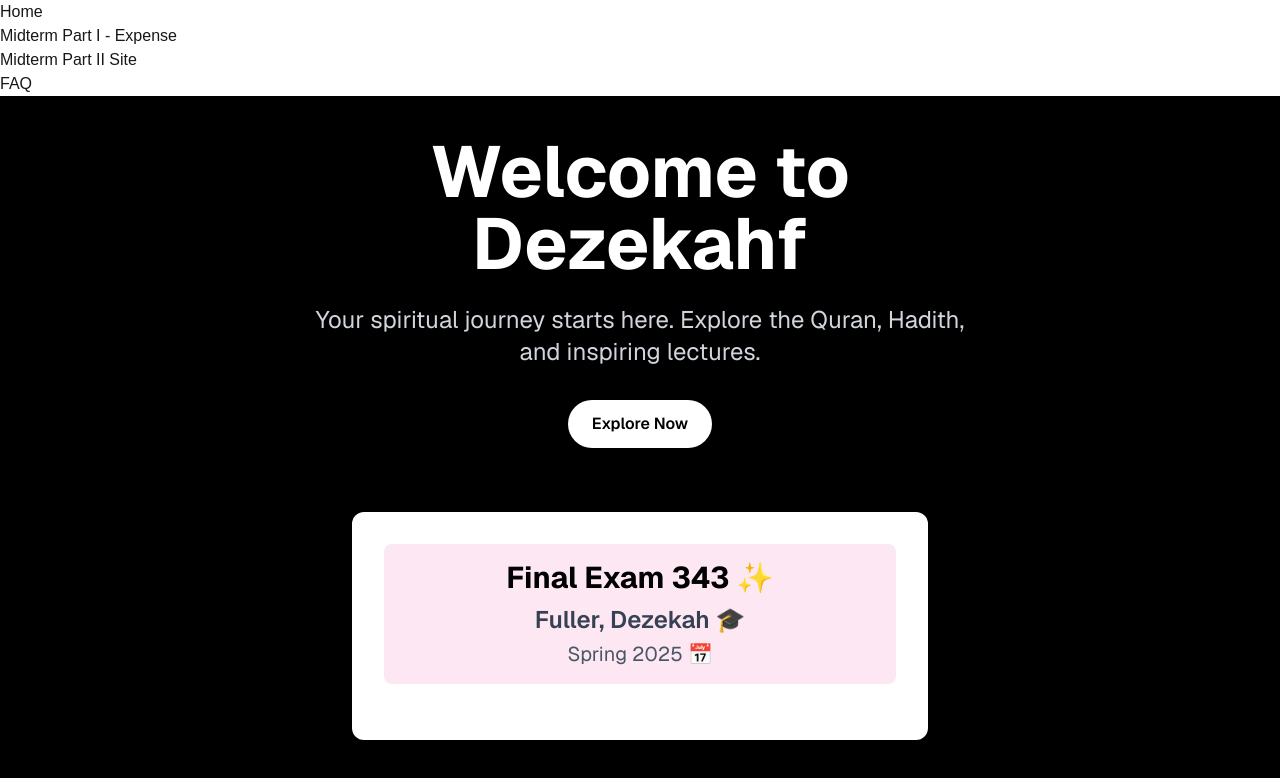
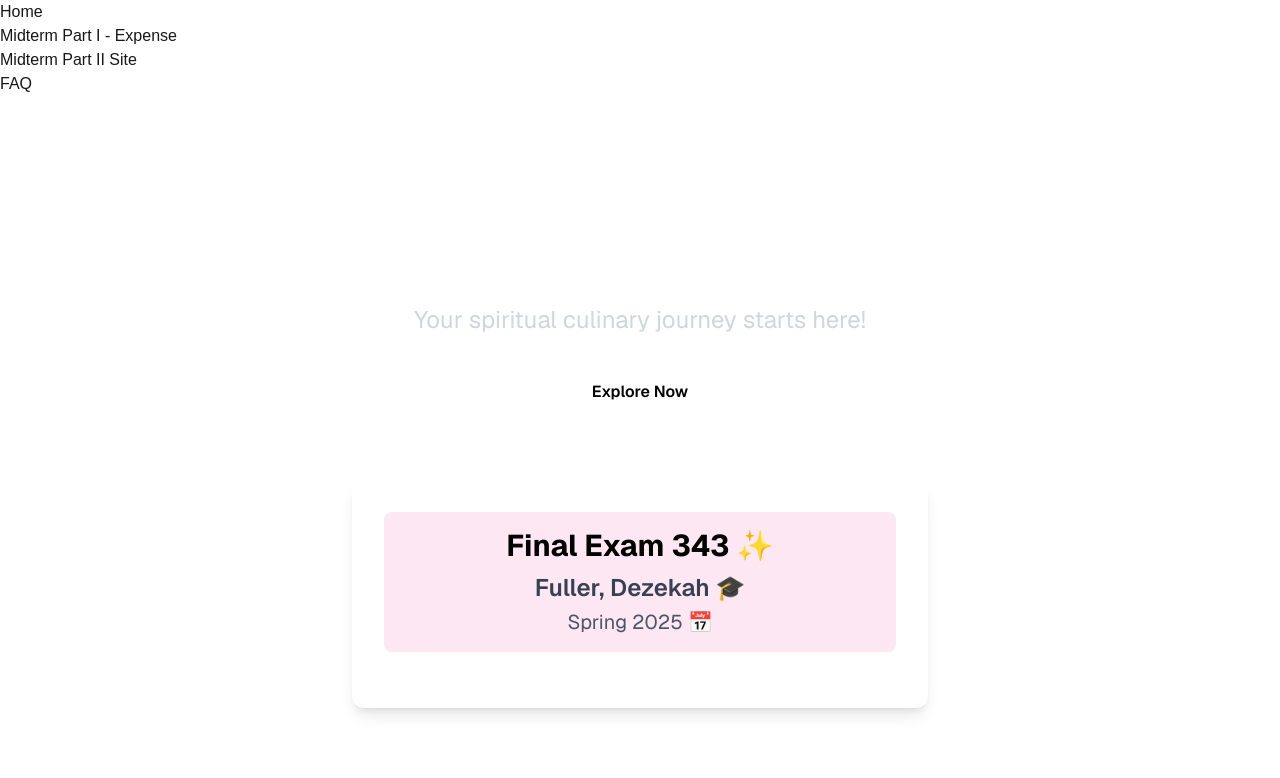
Before and after one commit to Dezekah/final343, a Next.js app: page / in a window 1280 px wide. Shown: the top 778 px of the page. Built offline with nearby package versions, Linux system fonts and the light colour scheme.

Commit message:
another change

```diff
--- a/src/app/page.jsx
+++ b/src/app/page.jsx
@@ -1,13 +1,13 @@
 export default function Home() {
   return (
-    <div className="min-h-screen bg-black text-white font-sans px-6 py-10 space-y-16">
+    <div className="min-h-screen bg-orange text-white font-sans px-6 py-10 space-y-16">
       {/* Hero Section */}
       <section className="text-center max-w-2xl mx-auto">
         <h1 className="text-5xl md:text-7xl font-bold mb-6">
-          Welcome to Dezekahf
+          Welcome to Dezia's Recipes
         </h1>
         <p className="text-lg md:text-2xl mb-8 text-gray-300">
-          Your spiritual journey starts here. Explore the Quran, Hadith, and inspiring lectures.
+          Your spiritual culinary journey starts here!
         </p>
         <a
           href="#explore"
```
